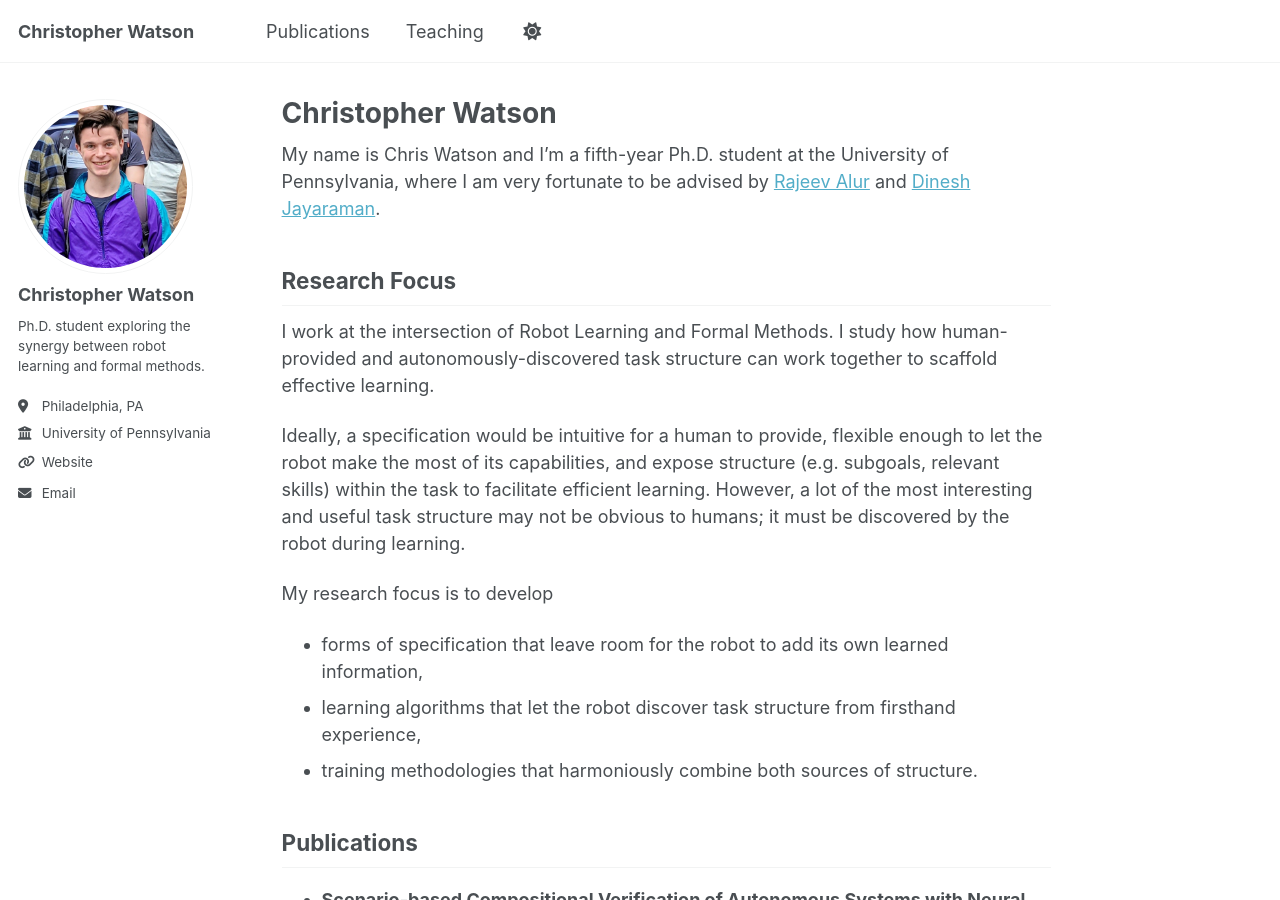
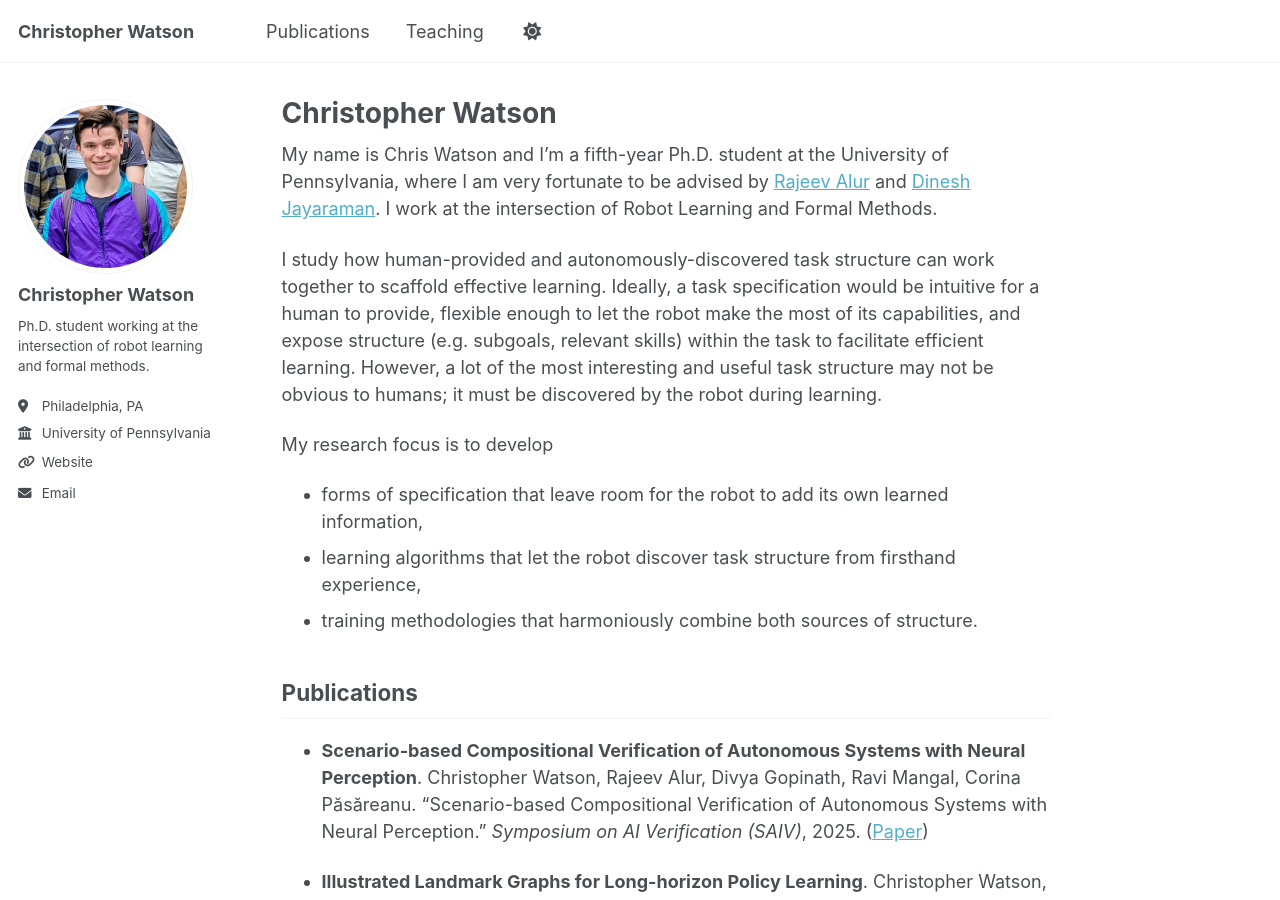
Before and after one commit to cwatson1998/chriswatson.github.io, a Jekyll site: the page built from _pages/index.md, in a window 1280 px wide and 900 px high. Built offline with Jekyll 4.4.1, drawn with Linux system fonts in a browser that asks for light colours; a script that is not in the unit is left out.

Commit message:
slight changes

```diff
--- a/_config.yml
+++ b/_config.yml
@@ -25,7 +25,7 @@ author:
   avatar           : "chriscrop2.jpg"
   name             : "Christopher Watson"
   pronouns         : # example: "she/her"
-  bio              : "Ph.D. student exploring the synergy between robot learning and formal methods."
+  bio              : "Ph.D. student working at the intersection of robot learning and formal methods."
   location         : "Philadelphia, PA"
   employer         : "University of Pennsylvania"
   uri              : "https://www.seas.upenn.edu/~ccwatson/"
--- a/_pages/index.md
+++ b/_pages/index.md
@@ -4,15 +4,13 @@ title: "Christopher Watson"
 author_profile: true
 ---
 
-My name is Chris Watson and I'm a fifth-year Ph.D. student at the University of Pennsylvania, where I am very fortunate to be advised by [Rajeev Alur](https://www.cis.upenn.edu/~alur/) and [Dinesh Jayaraman](https://www.seas.upenn.edu/~dineshj/).
+My name is Chris Watson and I'm a fifth-year Ph.D. student at the University of Pennsylvania, where I am very fortunate to be advised by [Rajeev Alur](https://www.cis.upenn.edu/~alur/) and [Dinesh Jayaraman](https://www.seas.upenn.edu/~dineshj/). I work at the intersection of Robot Learning and Formal Methods.
 
-## Research Focus {#about}
 
-I work at the intersection of Robot Learning and Formal Methods.
 I study how human-provided and autonomously-discovered task structure can work together to scaffold effective
 learning.
-
-Ideally, a specification would be
+<!-- TODO: needs a bit of work- look back at my WPE 2. -->
+Ideally, a task specification would be
 intuitive for a human to provide,
 flexible enough to let the robot make the most of its capabilities,
 and expose structure (e.g. subgoals, relevant skills) within the task to facilitate efficient learning.
```
